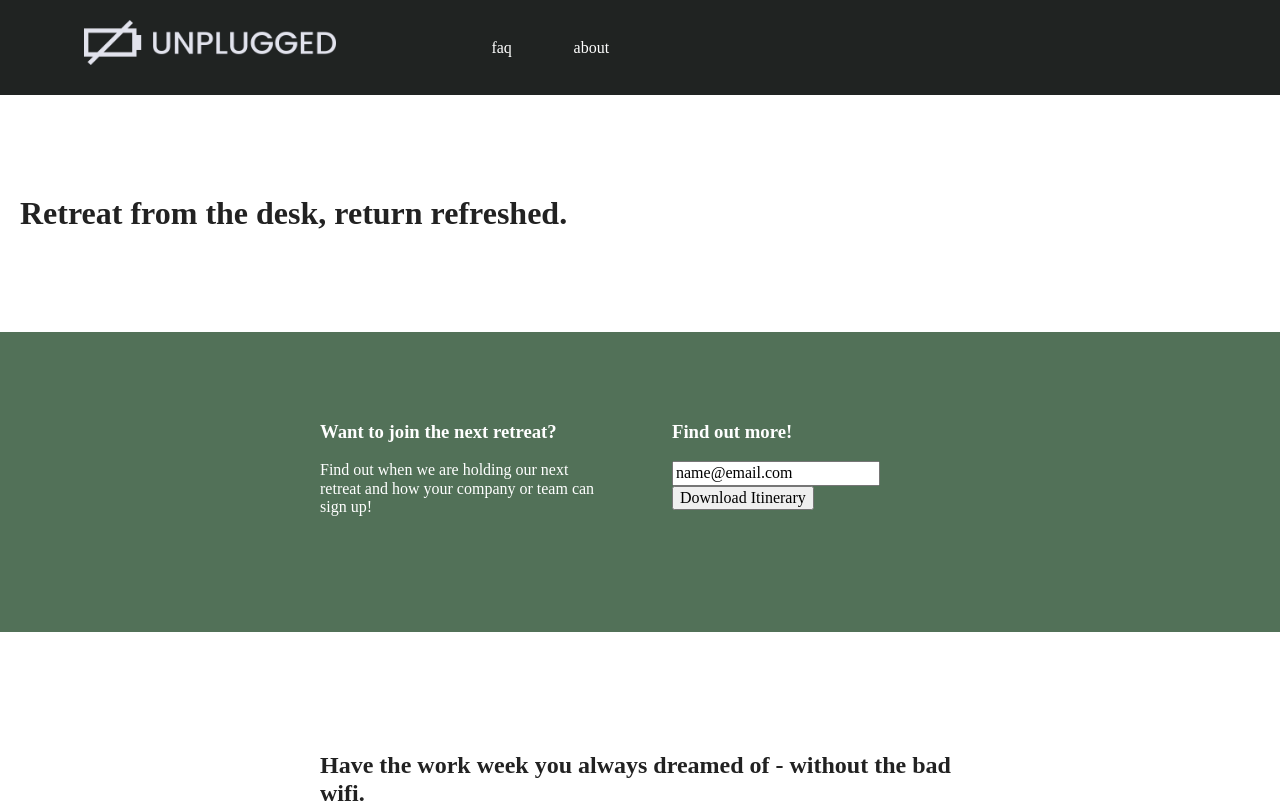
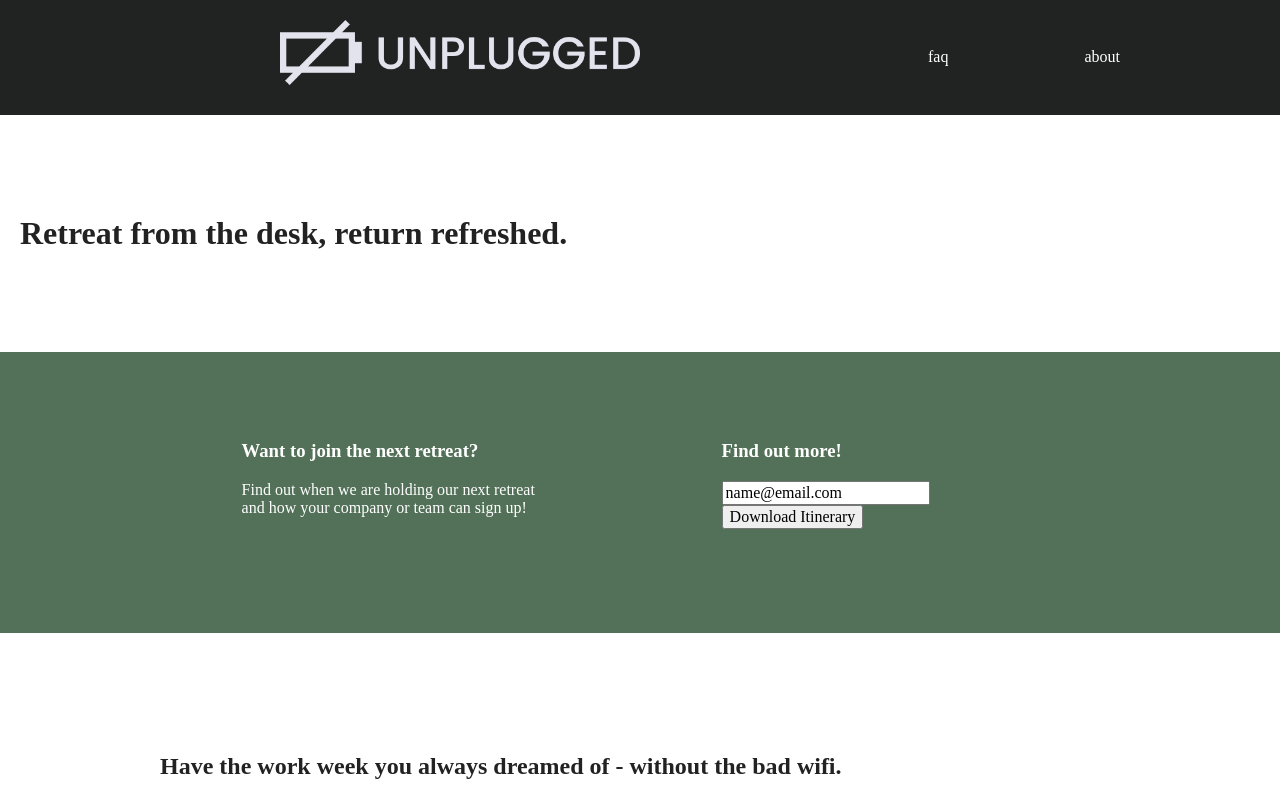
Before and after one commit to echo-codes/unplugged-retreat, a website built with Parcel: page index.html in a window 1280 px wide. Shown: the top 803 px of the page. Built offline with nearby package versions, Linux system fonts and the light colour scheme.

Commit message:
Added desktop styles for site

```diff
--- a/css/main.css
+++ b/css/main.css
@@ -434,24 +434,24 @@
 
       /* Header and Footer */
       header {
-        justify-content: space-between;
+        justify-content: space-around;
         padding: 20px 0;
         width: 100%;
       }
 
       header .content-wrapper {
-        justify-content: space-around;
+        justify-content: space-between;
         flex-wrap: nowrap;
         width: 100%;
       }
 
       header nav {
         padding-left: 40px;
-        width: 40%;
+        width: 20%;
       }
 
       header nav ul {
-        justify-content: space-around;
+        justify-content: space-between;
         margin: 0;
         width: 100%;
       }
@@ -574,7 +574,49 @@
 
    @media screen and (min-width: 1200px) {
      /*----- Desktop styles -----*/
+    /*Base Styles*/
+    .content-wrapper {
+      max-width: 960px;
+    }
 
+    /*--Main - Homepage--*/
+    /*Hero Area*/
+    .hero-area h1 {
+      width: 80%;
+    }
+
+    /*Aside*/
+    aside .content-wrapper {
+      justify-content: space-around;
+    }
+
+    .form-description, .form {
+      width: 33%;
+    }
+
+    /*Features*/
+    .features h2 {
+      width: 88%;
+    }
+
+    .features article {
+      flex-basis: 30%;
+    }
+
+    /*Reviews*/
+    .review-description {
+      width:44%;
+    }
+
+    /*--Main - FAQ--*/
+    .faq h2 {
+      width: 100%;
+    }
+
+    /*--Main - About--*/
+    .mission h2, .contact-section .content-wrapper h2 {
+      width: 95%;
+    }
    }
 
 /* ==========================================================================
```
